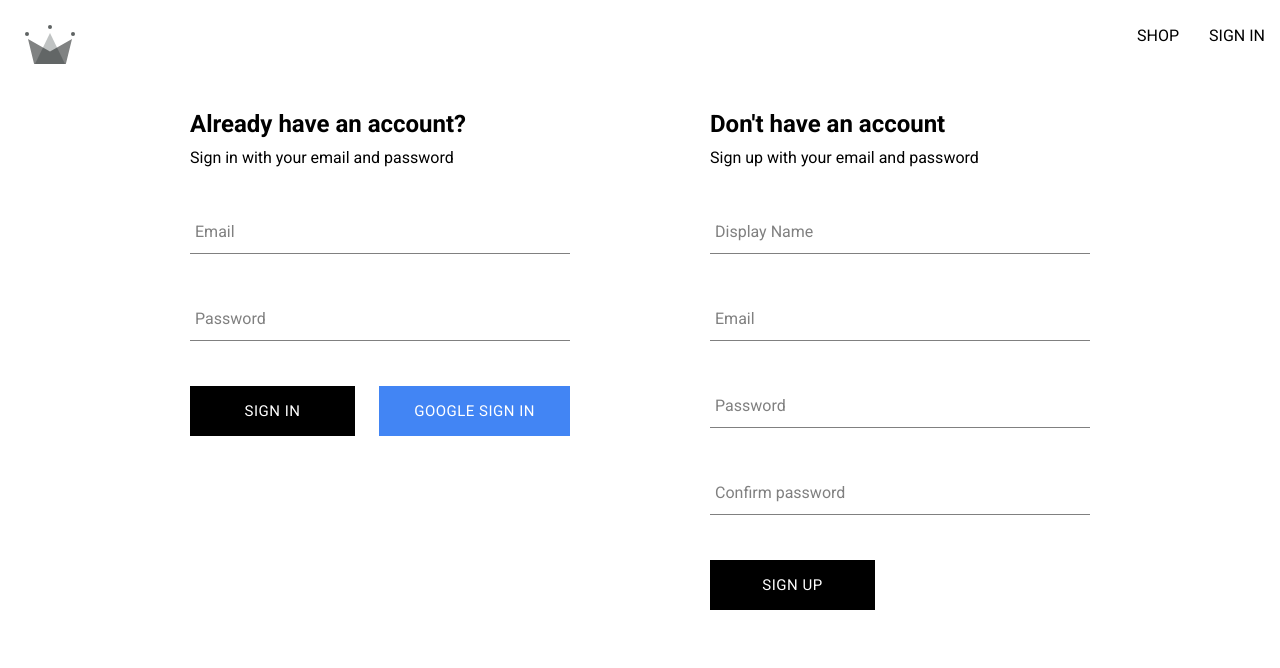
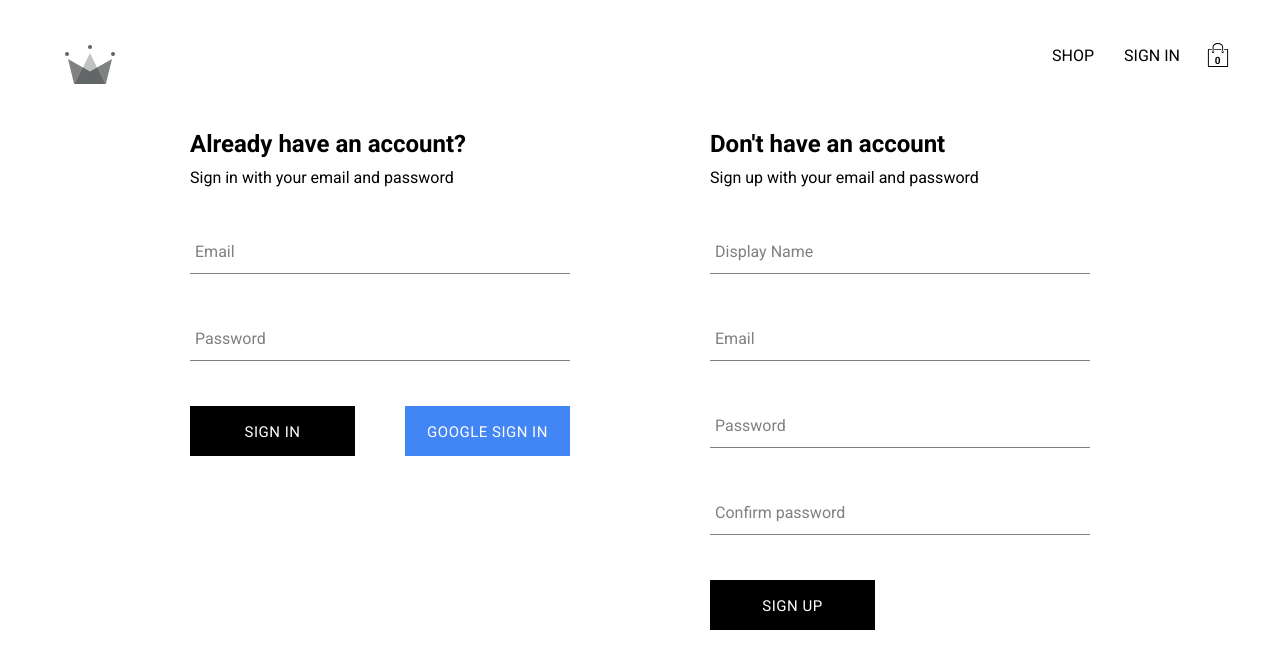
Before and after one commit to romanprotoliuk/Ecommerce-store, a React (Create React App) app: page /auth in a window 1280 px wide. Shown: the top 668 px of the page. Built offline with nearby package versions, Linux system fonts and the light colour scheme; no server answers.

Commit message:
adding cart context and shopping icon, cart dropdown

```diff
--- a/src/componets/button/button.styles.scss
+++ b/src/componets/button/button.styles.scss
@@ -4,7 +4,7 @@
   height: 50px;
   letter-spacing: 0.5px;
   line-height: 50px;
-  padding: 0 35px 0 35px;
+  // padding: 0 35px 0 35px;
   font-size: 15px;
   background-color: black;
   color: white;
--- /dev/null
+++ b/src/componets/cart-dropdown/cart-dropdown.styles.scss
@@ -0,0 +1,29 @@
+.cart-dropdown-container {
+  position: absolute;
+  width: 240px;
+  height: 340px;
+  display: flex;
+  flex-direction: column;
+  padding: 20px;
+  border: 1px solid black;
+  background-color: white;
+  top: 90px;
+  right: 40px;
+  z-index: 5;
+
+  .empty-message {
+    font-size: 18px;
+    margin: 50px auto;
+  }
+
+  .cart-items {
+    height: 240px;
+    display: flex;
+    flex-direction: column;
+    overflow: scroll;
+  }
+
+  button {
+    margin-top: auto;
+  }
+}
--- /dev/null
+++ b/src/componets/cart-dropdown/cart.dropdown.component.jsx
@@ -0,0 +1,14 @@
+import Button from '../button/button.component'
+import './cart-dropdown.styles.scss'
+
+
+const CartDropdown = () => {
+  return (
+    <div className='cart-dropdown-container'>
+      <div className='cart-items' />
+      <Button>Go to checkout</Button>
+    </div>
+  )
+}
+
+export default CartDropdown
--- /dev/null
+++ b/src/componets/cart-icon/cart-icon.component.jsx
@@ -0,0 +1,22 @@
+import { useContext } from 'react'
+import { ReactComponent as ShoppingIcon } from '../../assets/shopping-bag.svg'
+
+import { CartContext } from '../../contexts/cart.context'
+
+import './cart-icon.styles.scss'
+
+const CartIcon = () => {
+
+  const { isCartOpen, setIsCartOpen } = useContext(CartContext)
+
+  const toggleIsCartOpen = () => setIsCartOpen(!isCartOpen)
+
+  return (
+    <div className='cart-icon-container' onClick={toggleIsCartOpen}>
+      <ShoppingIcon className='shopping-icon' />
+      <span className='item-count'>0</span>
+    </div>
+  )
+}
+
+export default CartIcon
--- /dev/null
+++ b/src/componets/cart-icon/cart-icon.styles.scss
@@ -0,0 +1,21 @@
+.cart-icon-container {
+  width: 45px;
+  height: 45px;
+  position: relative;
+  display: flex;
+  align-items: center;
+  justify-content: center;
+  cursor: pointer;
+
+  .shopping-icon {
+    width: 24px;
+    height: 24px;
+  }
+
+  .item-count {
+    position: absolute;
+    font-size: 10px;
+    font-weight: bold;
+    bottom: 12px;
+  }
+}
--- /dev/null
+++ b/src/contexts/cart.context.jsx
@@ -0,0 +1,13 @@
+import { createContext, useState } from "react";
+
+export const CartContext = createContext({
+  isCartOpen: false,
+  setIsCartOpen: () => {}
+})
+
+export const CartProvider = ({ children }) => {
+  const [isCartOpen, setIsCartOpen] = useState(false)
+  const value = { isCartOpen, setIsCartOpen }
+
+  return <CartContext.Provider value={value}>{children}</CartContext.Provider>
+}
--- a/src/index.js
+++ b/src/index.js
@@ -6,6 +6,7 @@
 import App from './App';
 import { UserProvider } from './contexts/user.context';
 import { ProductsProvider } from './contexts/products.context';
+import { CartProvider } from './contexts/cart.context';
 
 import reportWebVitals from './reportWebVitals';
 
@@ -15,7 +16,9 @@
 		<BrowserRouter>
 			<UserProvider>
 				<ProductsProvider>
-					<App />
+					<CartProvider>
+						<App />
+					</CartProvider>
 				</ProductsProvider>
 			</UserProvider>
 		</BrowserRouter>
--- a/src/index.scss
+++ b/src/index.scss
@@ -1,5 +1,6 @@
 body {
   margin: 0;
+  padding: 20px 40px;
   font-family: 'Roboto', sans-serif;
   -webkit-font-smoothing: antialiased;
   -moz-osx-font-smoothing: grayscale;
--- a/src/routes/home/navigation/navigation.component.jsx
+++ b/src/routes/home/navigation/navigation.component.jsx
@@ -1,7 +1,12 @@
 import { Fragment, useContext } from "react"
 import { Outlet, Link } from "react-router-dom"
+
+import CartIcon from "../../../componets/cart-icon/cart-icon.component"
+import CartDropdown from "../../../componets/cart-dropdown/cart.dropdown.component"
+
 import { ReactComponent as CrwnLogo } from '../../../assets/crown.svg'
 import { UserContext } from "../../../contexts/user.context"
+import { CartContext } from "../../../contexts/cart.context"
 
 import { signOutUser } from "../../../utils/firebase/firebase.utils"
 
@@ -9,6 +14,7 @@
 
 const Navigation = () => {
   const { currentUser } = useContext(UserContext)
+  const { isCartOpen } = useContext(CartContext)
 
   return (
     <Fragment>
@@ -29,8 +35,10 @@
               </Link>
             )
           }
-
+          <CartIcon />
         </div>
+        {/* components are always truthy values, statement below says "if both are true return  rightmost component" isCartOpen will just exit */}
+        {isCartOpen &&  <CartDropdown />}
       </div>
       <Outlet />
     </Fragment>
```
Also changed, not shown: src/assets/shopping-bag.svg (added).
